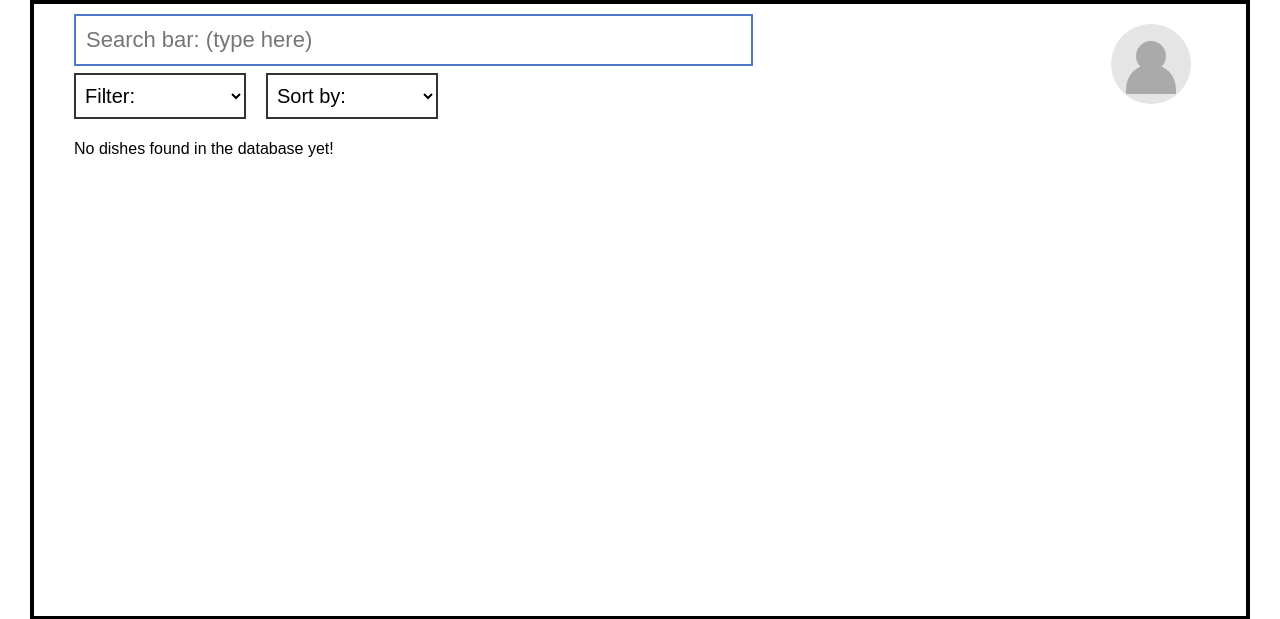
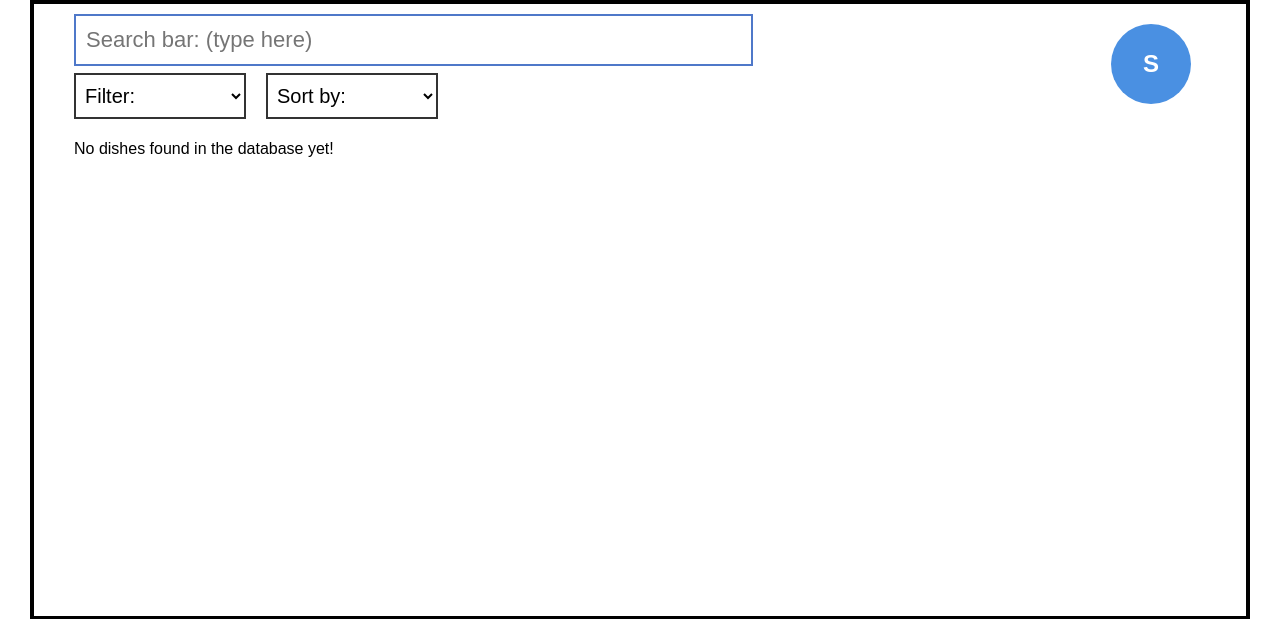
Before and after one commit to jksky78/DishScope-Group06, a Flask app: page /dish_view in a window 1280 px wide. Shown: the part 95-714 px from the top of the page. Run offline with Flask 3, Linux system fonts and the light colour scheme; the visitor is signed in with stand-in values (Sample User, id 1); data comes from the database, SQL or seed files in the repository; data that the repository does not hold is empty.

Commit message:
Adjusted the dishpage profile

```diff
--- a/main.py
+++ b/main.py
@@ -350,6 +350,16 @@ def get_dish_from_db():
 def dish_view():
     if "logged_in" in  session:
         print(session)
+        # 1. Get user_id from session FIRST
+        user_id = session.get('user_id')
+
+    # 2. Connect to users database ('test.db') and fetch user
+        conn_users = sqlite3.connect("test.db")
+        conn_users.row_factory = sqlite3.Row
+        cursor_users = conn_users.cursor()
+
+        user = cursor_users.execute('SELECT * FROM users WHERE id = ?', (user_id,)).fetchone()
+        conn_users.close()  # Close when done
         conn = sqlite3.connect("dish_database.db")
         conn.row_factory = (sqlite3.Row)
         cursor = conn.cursor()
@@ -365,7 +375,7 @@ def dish_view():
         if dishes:
             print(dishes[0]['image_filename'])
 
-        return render_template("dishpage.html", dishes=dishes)
+        return render_template("dishpage.html", dishes=dishes, user=user)
     else:
         print("You dont have access to this page")
         flash('You must be logged in to view that page.', 'danger')
--- a/static/css/dishpage.css
+++ b/static/css/dishpage.css
@@ -140,16 +140,25 @@ header {
 
 
 /* Profile icon */
-.profile {
+.avatar {
+    width: 80px;
+    height: 80px;
+    background-color: #4A90E2;
+    color: #ffffff;
+    font-family: Arial, sans-serif;
+    font-size: 24px;
+    font-weight: bold;
+    display: flex;
     position: absolute;
     right: 15px;
     top: 10px;
-
     width: 80px;
     height: 80px;
-
-    background-color: #e5e5e5;
-    border-radius: 50%;
+    border-radius: 50%; /* Makes it a perfect circle */
+    right: 15px;
+    top: 10px;
+    align-items: center;
+    justify-content: center;
 }
 
 
--- a/templates/dishpage.html
+++ b/templates/dishpage.html
@@ -34,10 +34,9 @@
     </select>
     </div>
             <!-- Profile icon -->
-             <a href="{{ url_for('profile') }}" style="display: block; width: fit-content;">
-                            <div class="profile">
-                <div class="head"></div>
-                <div class="body"></div>
+             <a href="{{ url_for('profile') }}" style="display: block; width: fit-content; text-decoration: none;">
+                <div class="avatar">
+                    {{ user['name'][0] | upper }}
             </div>
 
              </a>
--- a/templates/profile.html
+++ b/templates/profile.html
@@ -62,10 +62,10 @@
                     </div>
 
                     <div class="field-group">
-                        <label for="role">Role: Student / Vendor</label>
+                        <label for="role">Role:</label>
                         <div class="role-row">
                             <div class="input-wrapper flex-1">
-                                <input type="text" id="role" name="role" value="Vendor" disabled class="text-input disabled-input">
+                                <input type="text" id="role" name="role" value="{{user['role']}}" disabled class="text-input disabled-input">
                                 <span class="lock-tag"></span>
                             </div>
 
```
